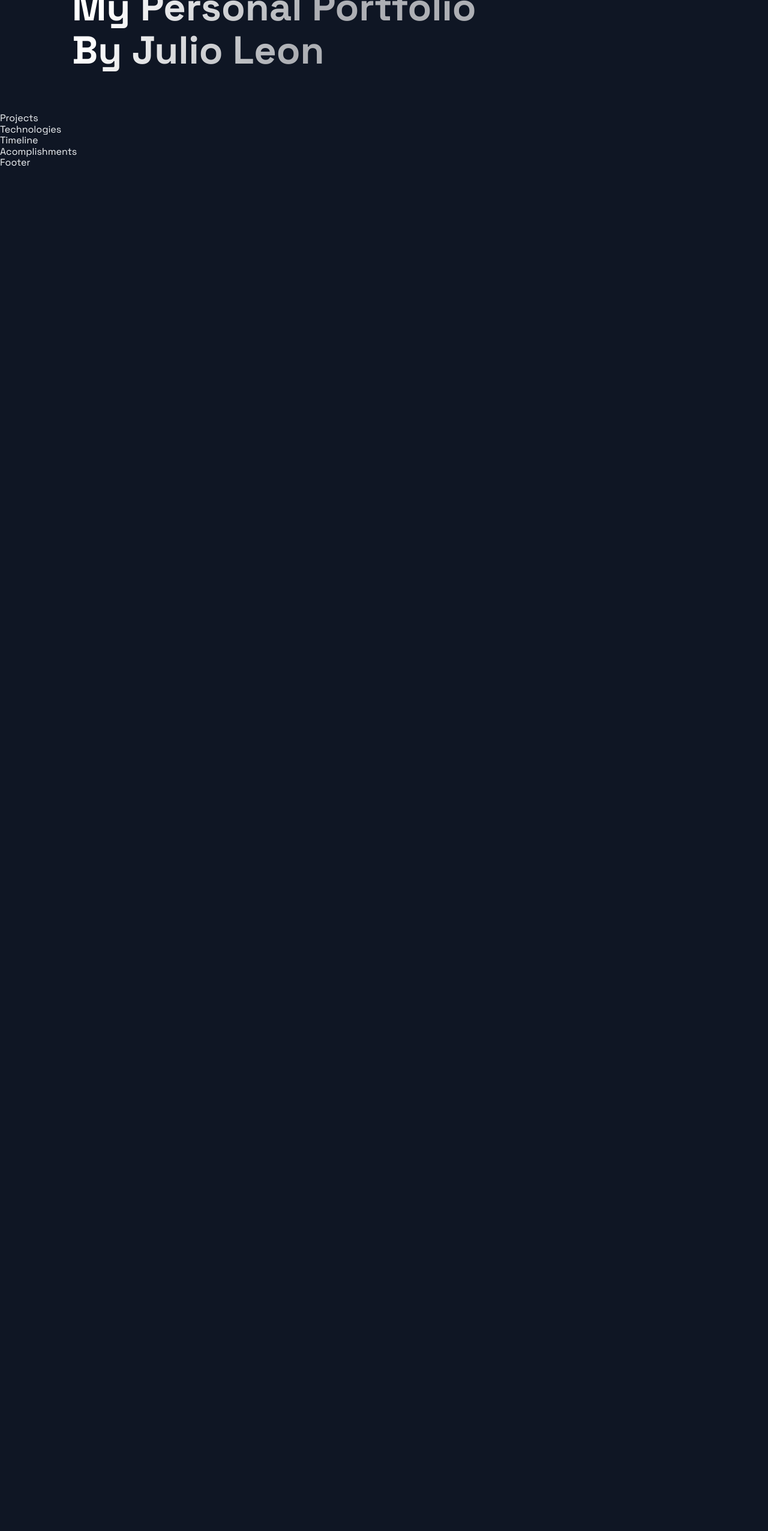
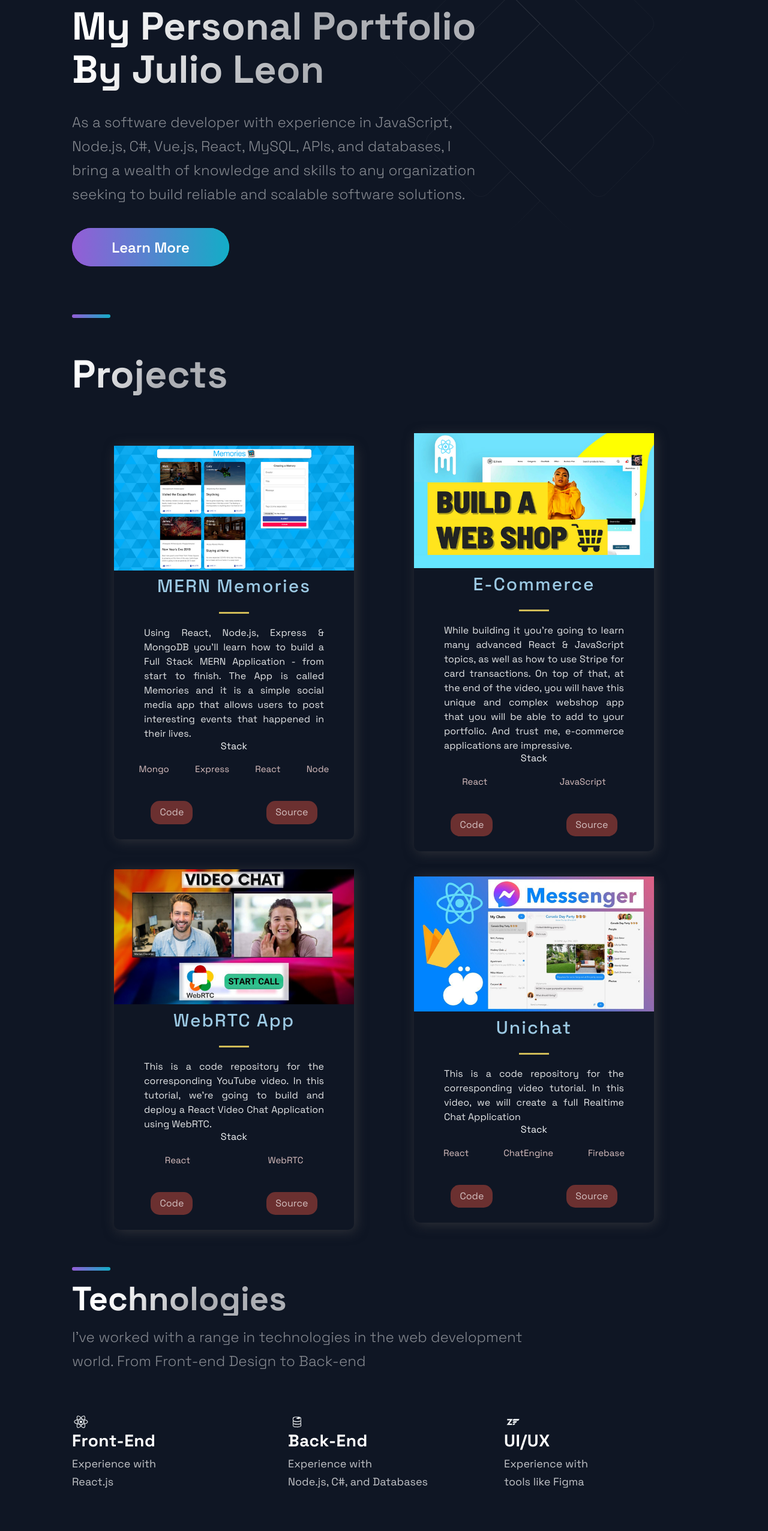
Before and after one commit to juliopleon/portfolio_website-STARTER, a Next.js app: page / in a window 1280 px wide. Shown: the part 234-2786 px from the top of the page at 60% size. Before the commit the page ends 800 px from the top, so only its background shows below. Built offline with nearby package versions, Linux system fonts and the light colour scheme.

Commit message:
portfolio done

```diff
--- a/src/components/Acomplishments/Acomplishments.js
+++ b/src/components/Acomplishments/Acomplishments.js
@@ -3,17 +3,27 @@
 import { Section, SectionDivider, SectionTitle } from '../../styles/GlobalComponents';
 import { Box, Boxes, BoxNum, BoxText } from './AcomplishmentsStyles';
 
+
+// change to my own accomplishments such as how many projects ive done
 const data = [
-  { number: 20, text: 'Open Source Projects'},
+  { number: 20, text: 'Open Source Projects' },
   { number: 1000, text: 'Students', },
   { number: 1900, text: 'Github Followers', },
   { number: 5000, text: 'Github Stars', }
 ];
 
 const Acomplishments = () => (
-  <div>
-    Acomplishments
-  </div>
+  <Section>
+    <SectionTitle>Personal Accomplishments</SectionTitle>
+    <Boxes>
+      {data.map((card, index) => (
+        <Box key={index}>
+          <BoxNum>{card.number}+</BoxNum>
+          <BoxText>{card.text}</BoxText>
+        </Box>
+      ))}
+    </Boxes>
+  </Section>
 );
 
 export default Acomplishments;
--- a/src/components/Footer/Footer.js
+++ b/src/components/Footer/Footer.js
@@ -6,9 +6,35 @@
 
 const Footer = () => {
   return (
-    <div>
-      Footer
-    </div>
+    <FooterWrapper>
+      <LinkList>
+        <LinkColumn>
+          <LinkTitle>Call</LinkTitle>
+          <LinkItem href="tel:208-488-5223">208-488-5223</LinkItem>
+        </LinkColumn>
+        <LinkColumn>
+          <LinkTitle>Email</LinkTitle>
+          <LinkItem href="software.julioleon@gmail.com">software.julioleon@gmail.com</LinkItem>
+        </LinkColumn>
+      </LinkList>
+      <SocialIconsContainer>
+        <CompanyContainer>
+          <Slogan>Innovating one project at a time</Slogan>
+        </CompanyContainer>
+        <SocialContainer>
+          <SocialIcons href="https://github.com">
+            <AiFillGithub size="3rem" />
+          </SocialIcons>
+          <SocialIcons href="https://linkedin.com">
+            <AiFillLinkedin size="3rem" />
+          </SocialIcons>
+          <SocialIcons href="https://instagram.com">
+            <AiFillInstagram size="3rem" />
+          </SocialIcons>
+        </SocialContainer>
+      </SocialIconsContainer>
+    </FooterWrapper>
+
   );
 };
 
--- a/src/components/Hero/Hero.js
+++ b/src/components/Hero/Hero.js
@@ -13,8 +13,10 @@
         By Julio Leon
       </SectionTitle>
       <SectionText>
-
+        As a software developer with experience in JavaScript, Node.js, C#, Vue.js, React, MySQL, APIs, and databases, I bring a wealth of knowledge and skills to any organization seeking to build reliable and scalable software solutions.
       </SectionText>
+      <Button onClick={() => window.location = 'https://google.com/software.julioleon@gmail.com'}>Learn More
+      </Button>
     </LeftSection>
   </Section>
 );
--- a/src/components/Projects/Projects.js
+++ b/src/components/Projects/Projects.js
@@ -4,10 +4,36 @@
 import { Section, SectionDivider, SectionTitle } from '../../styles/GlobalComponents';
 import { projects } from '../../constants/constants';
 
+// go to your constants file to edit array of projects
 const Projects = () => (
-  <div>
-    Projects
-  </div>
+  <Section nopadding id="projects">
+    <SectionDivider />
+    <SectionTitle main>Projects</SectionTitle>
+    <GridContainer>
+      {projects.map(({ id, image, title, description, tags, source, visit }) => (
+        <BlogCard key={id}>
+          <Img src={image} />
+          <TitleContent>
+            <HeaderThree title>{title}</HeaderThree>
+            <Hr />
+          </TitleContent>
+          <CardInfo>{description}</CardInfo>
+          <div>
+            <TitleContent>Stack</TitleContent>
+            <TagList>
+              {tags.map((tag, i) => (
+                <Tag key={i}>{tag}</Tag>
+              ))}
+            </TagList>
+          </div>
+          <UtilityList>
+            <ExternalLinks href={visit}>Code</ExternalLinks>
+            <ExternalLinks href={source}>Source</ExternalLinks>
+          </UtilityList>
+        </BlogCard>
+      ))}
+    </GridContainer>
+  </Section>
 );
 
 export default Projects;
--- a/src/components/Technologies/Technologies.js
+++ b/src/components/Technologies/Technologies.js
@@ -3,10 +3,48 @@
 import { Section, SectionDivider, SectionText, SectionTitle } from '../../styles/GlobalComponents';
 import { List, ListContainer, ListItem, ListParagraph, ListTitle } from './TechnologiesStyles';
 
-const Technologies = () =>  (
-  <div>
-    Technologies
-  </div>
+const Technologies = () => (
+  <Section id="tech">
+    <SectionDivider />
+    <br />
+    <SectionTitle>Technologies</SectionTitle>
+    <SectionText>
+      I've worked with a range in technologies in the web development world.
+      From Front-end Design to Back-end
+    </SectionText>
+    <List>
+      <ListItem>
+        <DiReact size="3rem" />
+        <ListContainer>
+          <ListTitle>Front-End</ListTitle>
+          <ListParagraph>
+            Experience with <br />
+            React.js
+          </ListParagraph>
+        </ListContainer>
+      </ListItem>
+      <ListItem>
+        <DiFirebase size="3rem" />
+        <ListContainer>
+          <ListTitle>Back-End</ListTitle>
+          <ListParagraph>
+            Experience with <br />
+            Node.js, C#, and Databases
+          </ListParagraph>
+        </ListContainer>
+      </ListItem>
+      <ListItem>
+        <DiZend size="3rem" />
+        <ListContainer>
+          <ListTitle>UI/UX</ListTitle>
+          <ListParagraph>
+            Experience with <br />
+            tools like Figma
+          </ListParagraph>
+        </ListContainer>
+      </ListItem>
+    </List>
+  </Section>
 );
 
 export default Technologies;
--- a/src/components/TimeLine/TimeLine.js
+++ b/src/components/TimeLine/TimeLine.js
@@ -7,45 +7,110 @@
 const TOTAL_CAROUSEL_COUNT = TimeLineData.length;
 
 const Timeline = () => {
-  // const [activeItem, setActiveItem] = useState(0);
-  // const carouselRef = useRef();
+  const [activeItem, setActiveItem] = useState(0);
+  const carouselRef = useRef();
 
-  // const scroll = (node, left) => {
-  //   return node.scrollTo({ left, behavior: 'smooth' });
-  // }
+  const scroll = (node, left) => {
+    return node.scrollTo({ left, behavior: 'smooth' });
+  }
 
-  // const handleClick = (e, i) => {
-  //   e.preventDefault();
+  const handleClick = (e, i) => {
+    e.preventDefault();
 
-  //   if (carouselRef.current) {
-  //     const scrollLeft = Math.floor(carouselRef.current.scrollWidth * 0.7 * (i / TimeLineData.length));
+    if (carouselRef.current) {
+      const scrollLeft = Math.floor(carouselRef.current.scrollWidth * 0.7 * (i / TimeLineData.length));
 
-  //     scroll(carouselRef.current, scrollLeft);
-  //   }
-  // }
+      scroll(carouselRef.current, scrollLeft);
+    }
+  }
 
-  // const handleScroll = () => {
-  //   if (carouselRef.current) {
-  //     const index = Math.round((carouselRef.current.scrollLeft / (carouselRef.current.scrollWidth * 0.7)) * TimeLineData.length);
+  const handleScroll = () => {
+    if (carouselRef.current) {
+      const index = Math.round((carouselRef.current.scrollLeft / (carouselRef.current.scrollWidth * 0.7)) * TimeLineData.length);
 
-  //     setActiveItem(index);
-  //   }
-  // }
+      setActiveItem(index);
+    }
+  }
 
   // // snap back to beginning of scroll when window is resized
   // // avoids a bug where content is covered up if coming from smaller screen
-  // useEffect(() => {
-  //   const handleResize = () => {
-  //     scroll(carouselRef.current, 0);
-  //   }
+  useEffect(() => {
+    const handleResize = () => {
+      scroll(carouselRef.current, 0);
+    }
 
-  //   window.addEventListener('resize', handleResize);
-  // }, []);
+    window.addEventListener('resize', handleResize);
+  }, []);
 
   return (
-    <div>
-      Timeline
-    </div>
+    <Section id='about'>
+      <SectionTitle>About Me</SectionTitle>
+      <SectionText>
+        As a software developer with experience in JavaScript, Node.js, C#, Vue.js, React, MySQL, APIs, and databases, I bring a wealth of knowledge and skills to any organization seeking to build reliable and scalable software solutions.
+      </SectionText>
+      <CarouselContainer ref={carouselRef} onScroll={handleScroll}>
+        <>
+          {TimeLineData.map((item, index) => (
+            <CarouselMobileScrollNode key={index} final={index === TOTAL_CAROUSEL_COUNT - 1}>
+              <CarouselItem index={index}
+                id={`carousel_item-${index}`}
+                active={activeItem}
+                onClick={(e) => handleClick(e, index)}>
+                <CarouselItemTitle>{item.year}
+                  <CarouselItemImg
+                    width="208"
+                    height="6"
+                    viewBox="0 0 208 6"
+                    fill="none"
+                    xmlns="http://www.w3.org/2000/svg">
+                    <path
+                      fill-rule="evenodd"
+                      clip-rule="evenodd"
+                      d="M2.5 5.5C3.88071 5.5 5 4.38071 5 3V3.5L208 3.50002V2.50002L5 2.5V3C5 1.61929 3.88071 0.5 2.5 0.5C1.11929 0.5 0 1.61929 0 3C0 4.38071 1.11929 5.5 2.5 5.5Z"
+                      fill="url(#paint0_linear)"
+                      fill-opacity="0.33"
+                    />
+                    <defs>
+                      <linearGradient
+                        id="paint0_linear"
+                        x1="-4.30412e-10"
+                        y1="0.5"
+                        x2="208"
+                        y2="0.500295"
+                        gradientUnits="userSpaceOnUse">
+                        <stop stop-color="white" />
+                        <stop
+                          offset="0.79478"
+                          stop-color="white"
+                          stop-opacity="0"
+                        />
+                      </linearGradient>
+                    </defs>
+                  </CarouselItemImg>
+                </CarouselItemTitle>
+                <CarouselItemText>{item.text}</CarouselItemText>
+              </CarouselItem>
+            </CarouselMobileScrollNode>
+          ))}
+        </>
+
+      </CarouselContainer>
+      <CarouselButtons>
+        {TimeLineData.map((item, index) => {
+          return (
+            <CarouselButton
+              key={index}
+              index={index}
+              active={activeItem}
+              onClick={(e) => handleClick(e, index)}
+              type="button">
+              <CarouselButtonDot active={activeItem} />
+            </CarouselButton>
+          );
+        })}
+      </CarouselButtons>
+      <SectionDivider />
+    </Section>
   );
 };
 
--- a/src/pages/index.js
+++ b/src/pages/index.js
@@ -10,10 +10,10 @@
 const Home = () => {
   return (
     <Layout>
-      {/* <Section grid> */}
+      <Section grid>
         <Hero />
-        {/* <BgAnimation /> */}
-      {/* </Section> */}
+        <BgAnimation />
+      </Section>
       <Projects />
       <Technologies />
       <Timeline />
```
